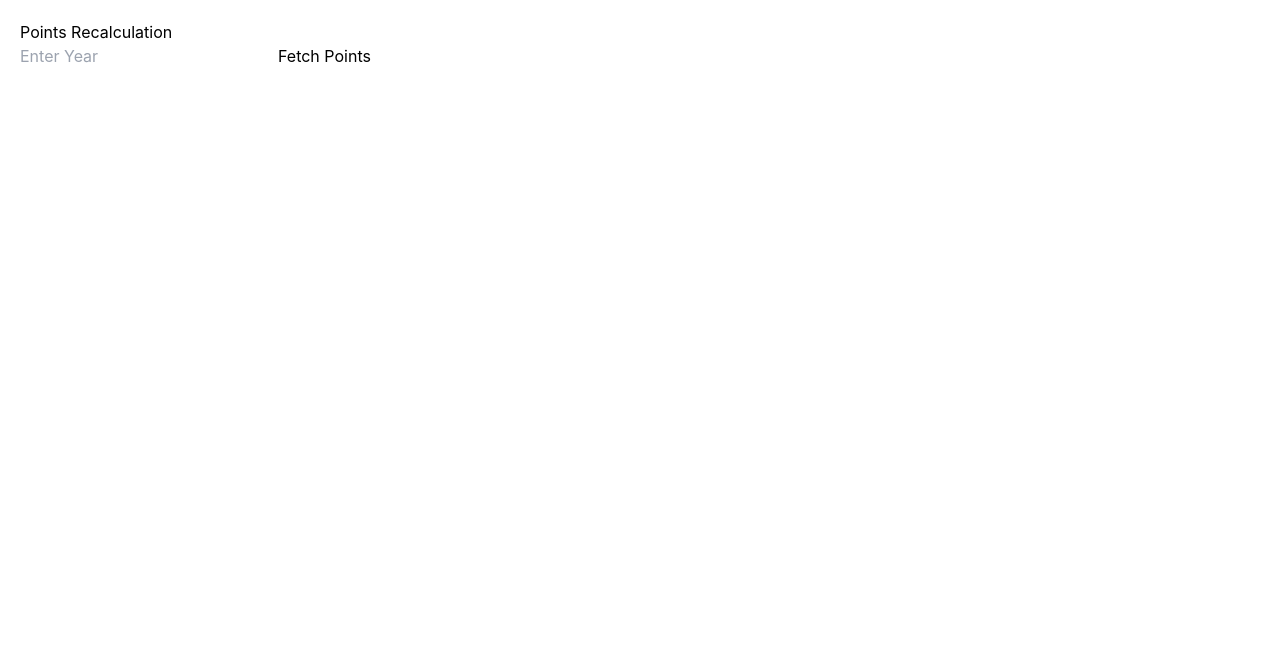
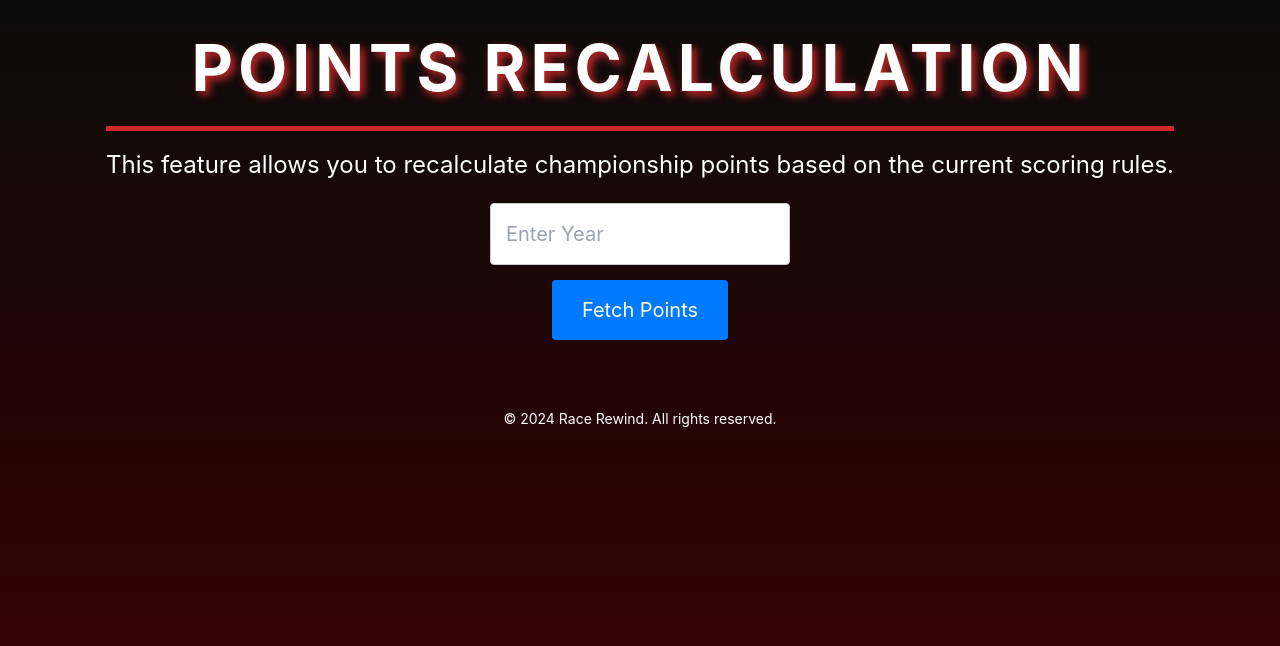
Before and after one commit to aarush04/RaceRewind1, a React (Create React App) app in the folder client/: page /points-recalculation in a window 1280 px wide. Shown: the top 646 px of the page. Built offline with nearby package versions, Linux system fonts and the light colour scheme.

Commit message:
neel checkpoint 1

```diff
--- a/client/src/App.tsx
+++ b/client/src/App.tsx
@@ -1,11 +1,16 @@
 import React from 'react';
-import PointsRecalculationPage from './pages/PointsRecalculationPage'
+import { BrowserRouter as Router, Routes, Route } from 'react-router-dom';
+import Homepage from './pages/Homepage';
+import PointsRecalculationPage from './pages/PointsRecalculationPage';
 
 const App: React.FC = () => {
     return (
-        <div>
-            <PointsRecalculationPage />
-        </div>
+        <Router>
+            <Routes>
+                <Route path="/" element={<Homepage />} />
+                <Route path="/points-recalculation" element={<PointsRecalculationPage />} />
+            </Routes>
+        </Router>
     );
 };
 
--- a/client/src/pages/PointsRecalculationPage.css
+++ b/client/src/pages/PointsRecalculationPage.css
@@ -2,12 +2,63 @@
 .results-flex-container {
     display: flex;
     flex-wrap: wrap;
-    justify-content: center; /* Center tables horizontally */
-    gap: 20px; /* Add space between the tables */
+    justify-content: space-between; /* Ensure tables are further apart */
+    gap: 40px; /* Increase space between the tables */
     margin: 20px 0; /* Add space between tables and other elements */
-    width: 90%;
-    max-width: 1200px;
+    width: 95%;
+    max-width: 1400px;
     align-items: flex-start; /* Ensure all tables align at the top */
+}
+
+/* Styling for Driver and Constructor Standings */
+.results-flex-container > div {
+    background-color: #1a1a1a; /* Dark background to contrast against text */
+    padding: 20px; /* Add padding inside each box */
+    border-radius: 8px; /* Rounded corners for a sleek look */
+    box-shadow: 0 4px 8px rgba(0, 0, 0, 0.5); /* Add shadow for depth */
+    width: calc(48% - 20px); /* Make each container wider to cover more space */
+    border: 2px solid #ce2929; /* Add a border to give a racing stripe effect */
+    background-image: linear-gradient(45deg, rgba(206, 41, 41, 0.2) 25%, transparent 25%, transparent 50%, rgba(206, 41, 41, 0.2) 50%, rgba(206, 41, 41, 0.2) 75%, transparent 75%, transparent);
+    background-size: 20px 20px; /* Create a checkered pattern for a racing effect */
+}
+
+.results-flex-container h2 {
+    color: #ce2929; /* Highlight section headings in a bright color */
+    margin-bottom: 10px;
+    text-align: center; /* Center align the headings */
+    font-size: 2.5rem; /* Increase font size for headings */
+    font-weight: bold; /* Make headings bold */
+    text-transform: uppercase; /* Make headings uppercase for emphasis */
+    text-shadow: 2px 2px 4px #000; /* Add shadow for a dynamic effect */
+}
+
+.results-flex-container ul {
+    list-style: none; /* Remove bullet points */
+    padding: 0; /* Remove default padding */
+}
+
+.results-flex-container li {
+    display: flex;
+    justify-content: space-between; /* Align name and points on either end */
+    padding: 10px;
+    margin-bottom: 10px;
+    background-color: #333; /* Different background color for each row */
+    border-radius: 5px; /* Rounded corners for each row */
+    transition: background-color 0.3s ease; /* Smooth transition for hover */
+    border-left: 5px solid #ce2929; /* Add a racing stripe on the left for each row */
+}
+
+.results-flex-container li:hover {
+    background-color: #444; /* Slightly lighter on hover to highlight */
+}
+
+.results-flex-container .driver-name, .constructor-name {
+    font-weight: bold;
+    color: #00bfff; /* Differentiate driver/constructor names with a bright color */
+}
+
+.results-flex-container .points {
+    color: #fff; /* Keep the points text in white for contrast */
 }
 
 /* Ensure Tables Do Not Overlap Footer */
@@ -20,6 +71,7 @@
     padding-bottom: 80px; /* Ensure space for footer */
     margin: 0;
     overflow-x: hidden;
+    background: linear-gradient(to bottom, #0b0b0b, #3d0000); /* Add a gradient background to match footer */
 }
 
 .footer {
@@ -30,3 +82,49 @@
     background: transparent;
     color: white;
 }
+
+/* Styling for the input and button */
+.search-container {
+    display: flex;
+    flex-direction: column; /* Stack input and button vertically */
+    align-items: center;
+    margin-bottom: 20px;
+}
+
+.year-input {
+    color: black; /* Set the text color to black */
+    background-color: white; /* Ensure the background is white */
+    padding: 15px; /* Increase padding for better appearance */
+    border: 1px solid #ccc; /* Add a border */
+    border-radius: 4px; /* Add some border radius for rounded corners */
+    font-size: 20px; /* Increase font size for better visibility */
+    margin-bottom: 15px; /* Add space below the input */
+    width: 300px;
+}
+
+.fetch-button {
+    padding: 15px 30px; /* Increase padding for better appearance */
+    border: none; /* Remove default border */
+    border-radius: 4px; /* Add some border radius for rounded corners */
+    background-color: #007bff; /* Set background color */
+    color: white; /* Set text color */
+    font-size: 20px; /* Increase font size for better visibility */
+    cursor: pointer; /* Change cursor to pointer on hover */
+}
+
+.fetch-button:hover {
+    background-color: #0056b3; /* Darken background color on hover */
+}
+
+.title {
+    font-size: 4rem; /* Increase title font size for emphasis */
+    font-weight: bold;
+    text-align: center;
+    margin-top: 20px;
+    color: #ffffff;
+    text-shadow: 4px 4px 8px #ce2929; /* Add more dramatic shadow effect with a racing color */
+    text-transform: uppercase; /* Make the title uppercase */
+    letter-spacing: 5px; /* Add spacing between letters for a bold look */
+    border-bottom: 5px solid #ce2929; /* Add a bottom border for a racing stripe effect */
+    padding-bottom: 10px;
+}
--- a/client/src/pages/PointsRecalculationPage.tsx
+++ b/client/src/pages/PointsRecalculationPage.tsx
@@ -1,4 +1,5 @@
 import React, { useState } from 'react';
+import './PointsRecalculationPage.css';
 
 const PointsRecalculationPage: React.FC = () => {
     const [year, setYear] = useState('');
@@ -29,21 +30,34 @@ const PointsRecalculationPage: React.FC = () => {
         }
     };
 
+    const handleKeyPress = (e: React.KeyboardEvent<HTMLInputElement>) => {
+        if (e.key === 'Enter') {
+            fetchRecalculatedPoints();
+        }
+    };
+
     return (
-        <div style={{ padding: '20px' }}>
-            <h1>Points Recalculation</h1>
+        <div className="bg-gradient-heavy">
+            <header>
+                <h1 className="title">Points Recalculation</h1>
+                <p className="subtitle" style={{ fontSize: '1.5rem' }}>This feature allows you to recalculate championship points based on the current scoring rules.</p>
+            </header>
+            <div className="search-container" style={{ marginTop: '20px' }}>
                 <input
                     type="text"
                     placeholder="Enter Year"
                     value={year}
                     onChange={(e) => setYear(e.target.value)}
-                style={{ marginRight: '10px' }}
+                    onKeyPress={handleKeyPress}
+                    className="year-input"
                 />
-            <button onClick={fetchRecalculatedPoints}>Fetch Points</button>
+                <button onClick={fetchRecalculatedPoints} className="fetch-button">Fetch Points</button>
+            </div>
 
             {loading && <p>Loading...</p>}
             {error && <p style={{ color: 'red' }}>{error}</p>}
             {results && (
+                <div className="results-flex-container">
                     <div>
                         <h2>Driver Standings</h2>
                         <ul>
@@ -53,7 +67,9 @@ const PointsRecalculationPage: React.FC = () => {
                                 </li>
                             ))}
                         </ul>
+                    </div>
 
+                    <div>
                         <h2>Constructor Standings</h2>
                         <ul>
                             {results.constructors.map((constructor: any) => (
@@ -63,7 +79,11 @@ const PointsRecalculationPage: React.FC = () => {
                             ))}
                         </ul>
                     </div>
+                </div>
             )}
+            <footer className="footer">
+                © 2024 Race Rewind. All rights reserved.
+            </footer>
         </div>
     );
 };
```
Lines whose indentation alone changed are shown as unchanged.
